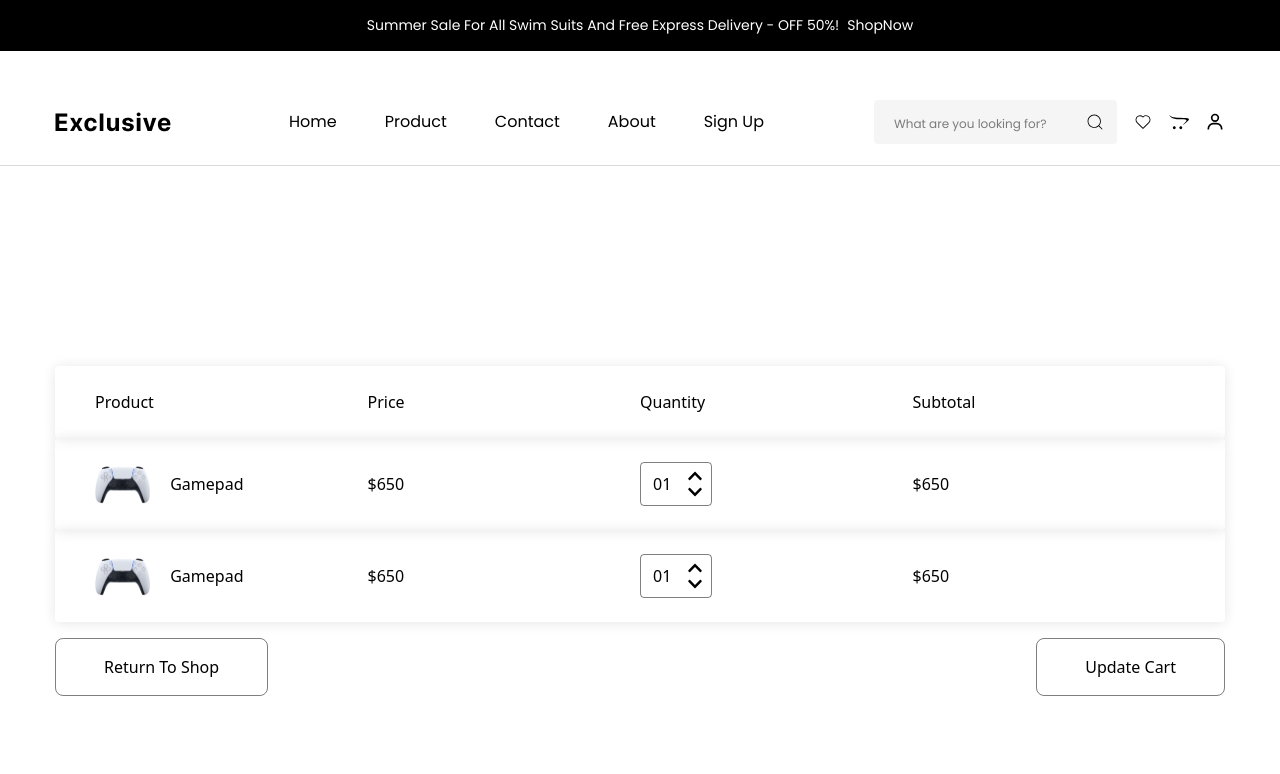
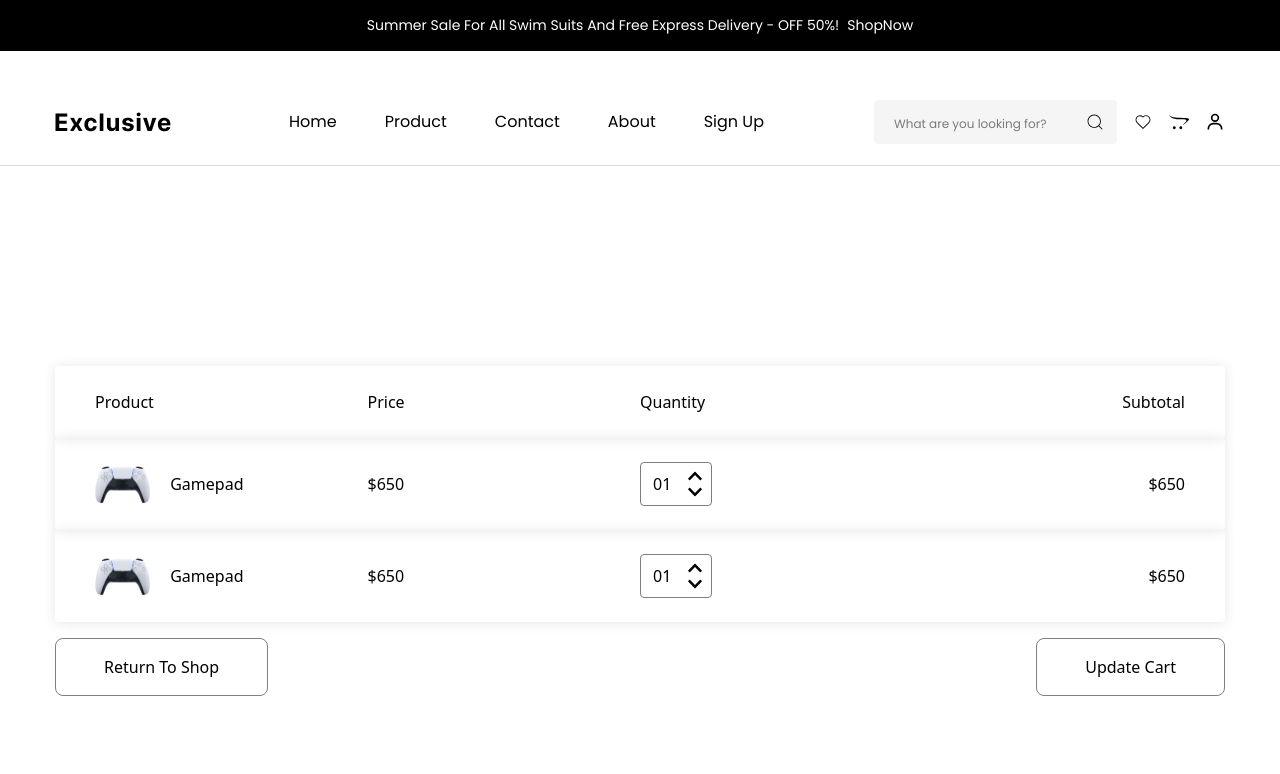
Before and after one commit to jewelXcoder/ecommerce, a React (Vite) app: page /cart in a window 1280 px wide. Shown: the top 774 px of the page. Built offline with nearby package versions, Linux system fonts and the light colour scheme.

Commit message:
ecommerce - cart section update

```diff
--- a/src/Pages/Cart.jsx
+++ b/src/Pages/Cart.jsx
@@ -13,7 +13,7 @@ const Cart = () => {
             <div className='w-[25%]'>Product</div>
             <div className='w-[25%]'>Price</div>
             <div className='w-[25%]'>Quantity</div>
-            <div className='w-[25%] '>Subtotal</div>
+            <div className='w-[25%] flex justify-end'>Subtotal</div>
           </div>
           <div className='flex justify-between items-center py-6 px-[40px] rounded shadow-[0_1px_13px_rgba(0,0,0,0.1)] '>
             <div className='w-[25%]'>
@@ -32,7 +32,7 @@ const Cart = () => {
                 </div>
               </div>
             </div>
-            <div className='w-[25%]'>$650</div>
+            <div className='w-[25%] flex justify-end'>$650</div>
           </div>
           <div className='flex justify-between items-center py-6 px-[40px] rounded shadow-[0_1px_13px_rgba(0,0,0,0.1)] '>
             <div className='w-[25%]'>
@@ -41,7 +41,7 @@ const Cart = () => {
                 <p className='ml-5'>Gamepad</p>
               </div>
             </div>
-            <div className='w-[25%]'>$650</div>
+            <div className='w-[25%] '>$650</div>
             <div className='w-[25%]'>
               <div className='flex items-center gap-x-4 px-3 py-[6px] rounded border border-black/50 h-[44px] w-[72px]'>
                 01
@@ -51,7 +51,7 @@ const Cart = () => {
                 </div>
               </div>
             </div>
-            <div className='w-[25%]'>$650</div>
+            <div className='w-[25%] flex justify-end'>$650</div>
           </div>
         </div>
         <div className='flex justify-between items-center mt-4'>
```
